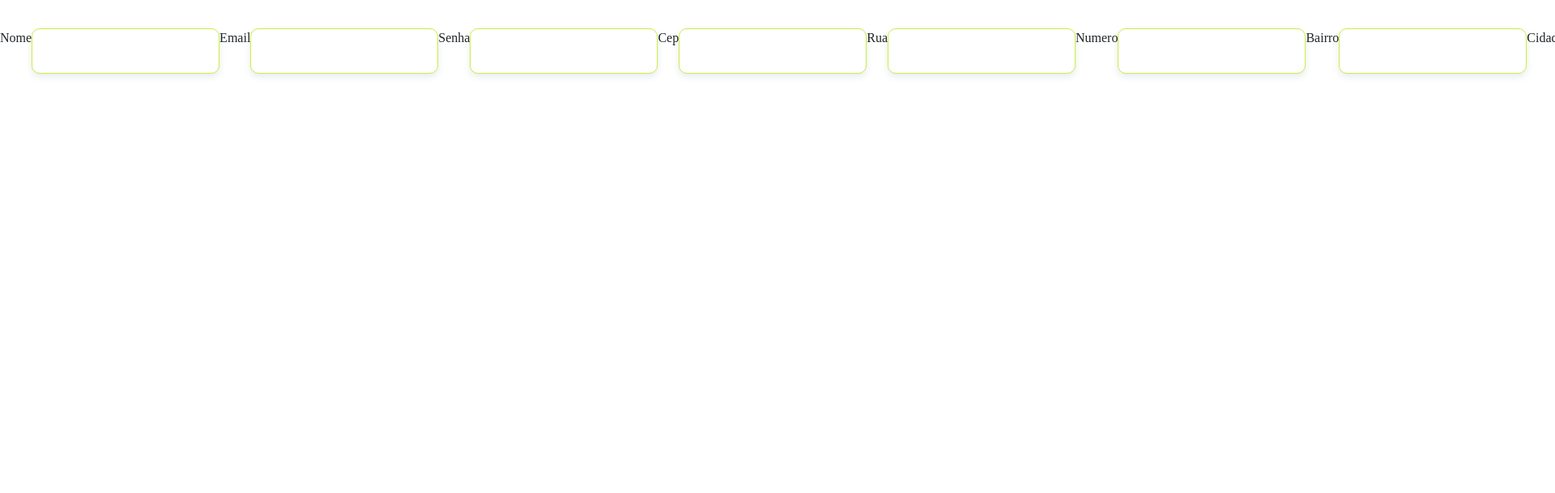
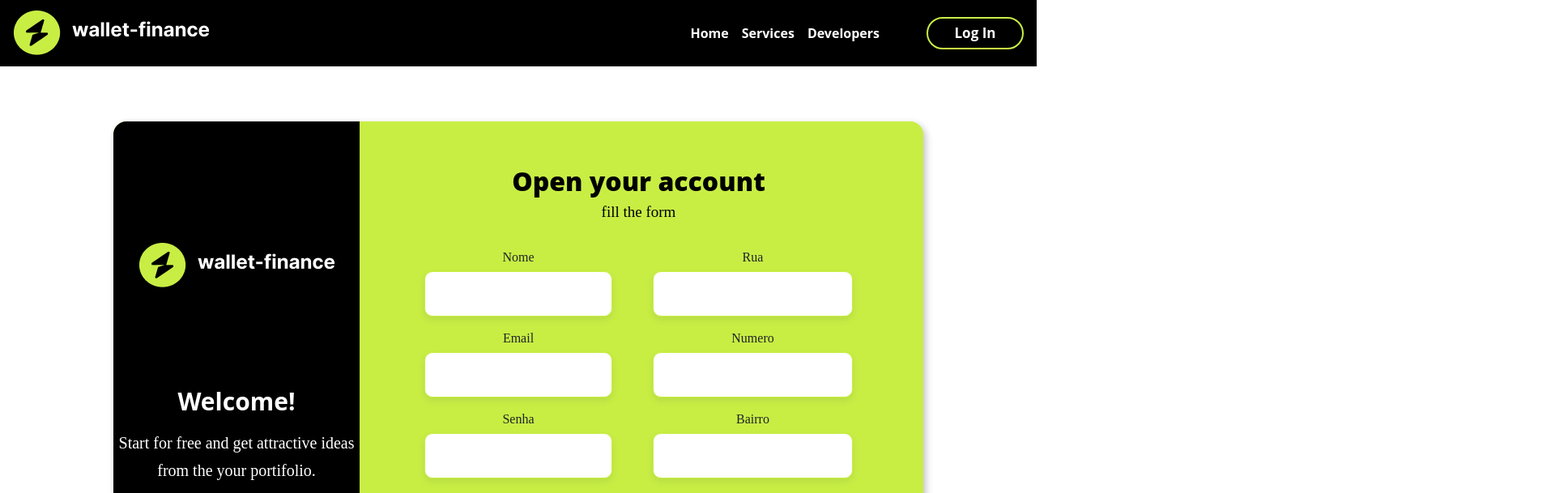
Before and after one commit to thiagofreitascarneiro/wallet-Finance, a Vue app: page /register in a window 1280 px wide. Shown: the top 609 px of the page at 81% size, 1920 px wide, since content can reach past the window. Built offline with nearby package versions, Linux system fonts and the light colour scheme.

Commit message:
creating page register

```diff
--- a/src/assets/scss/global.scss
+++ b/src/assets/scss/global.scss
@@ -89,6 +89,9 @@ a {
       }
       &:active {
 
+      }
+      &:hover {
+        text-decoration: none;
       }
 
 
--- a/src/views/RegisterUser.vue
+++ b/src/views/RegisterUser.vue
@@ -1,9 +1,29 @@
 <template>
     <section class="container-register">
+        <NavBar/>
         <div class="register-content">
+           <div class="content-logo">
+                <picture>
+                    <source src="../../public/images/logo.png?t=3">
+                    <img src="../../public/images/logo.png?t=3" alt="">
+                </picture>
+                <h2>
+                    Welcome!
+                </h2>
+                <p>Start for free and get attractive ideas from the your portifolio.</p>
+                <button class="button-transparent">
+                    <router-link to="/login">
+                        Log In
+                    </router-link>
+                </button>
+           </div>
+           <div class="content-register">
+                <h2>Open your account</h2>
+                <p>fill the form</p>
+                <div class="form-register">
                     <form>
-
-                <label for="nome">Nome</label>
+                        <div class="form-part-1">
+                            <label for="nome" style="margn-left:50px">Nome</label>
                             <input id="nome" name="nome" type="text" v-model="nome">
 
                             <label for="email">Email</label>
@@ -12,9 +32,14 @@
                             <label for="senha">Senha</label>
                             <input id="senha" name="senha" type="password" v-model="senha">
 
+                            <label for="senha">Senha</label>
+                            <input id="senha" name="senha" type="password" v-model="senha">
+
                             <label for="cep">Cep</label>
                             <input id="cep" name="cep" type="text" v-model="cep" @keyup="preencherCep">
 
+                        </div>
+                        <div class="form-part-2">
                             <label for="rua">Rua</label>
                             <input id="rua" name="rua" type="text" v-model="rua">
 
@@ -29,60 +54,137 @@
 
                             <label for="estado">Estado</label>
                             <input id="estado" name="estado" type="text" v-model="estado">
+                            <div class="button">
+                                <slot></slot>
+                            </div>
+                        </div>
 
 
                     </form>
+                </div>
+
+            </div>
         </div>
     </section>
 
 </template>
 
 <script>
+import NavBar from '../components/NavBar.vue';
+
 export default {
+    name: 'RegisterUser',
+    data() {
+        return {
 
+        }
+    },
+
+    components: {
+        NavBar
+    }
 }
 </script>
 
 <style lang="scss" scoped>
 @import "../assets/scss/global";
 
+.container-register {
+    display: flex;
+    justify-content: center;
+    margin-top: 150px;
+    .register-content {
+        width: 1000px;
+        height: 750px;
+        background: $cor2;
+        box-shadow: 3px 4px 10px rgba(0, 0, 0, 0.25);
+        border-radius: 16px;
+        display: flex;
+        .content-logo {
+            width: 304px;
+            height: 750px;
+            background: $black;
+            border-radius: 16px 0px 0px 16px;
+            display: flex;
+            flex-direction: column;
+            text-align: center;
+            align-items: center;
+
+            img {
+                margin-top: 150px;
+
+            }
+            h2 {
+                font-family: $font;
+                font-style: normal;
+                font-weight: 700;
+                font-size: 30px;
+                line-height: 39px;
+                color: $white;
+                margin-top: 120px;
+            }
+            p {
+                font-family: $fontText;
+                font-style: normal;
+                font-weight: 500;
+                font-size: 20px;
+                line-height: 34px;
+                color: $white;
+                margin-top: 15px;
+            }
+            .image-idea {
+                img {
+                    width: 100px;
+                }
+            }
+
+            .button-transparent {
+                margin-top: 80px;
+            }
+        }
+        .content-register {
+            display: flex;
+            flex-direction: column;
+            text-align: center;
+            align-items: center;
+            align-content: center;
+            margin-left: 80px;
+
+            h2 {
+                font-family: $font;
+                font-style: normal;
+                font-weight: 800;
+                font-size: 32px;
+                line-height: 48px;
+                text-align: center;
+                color: $black;
+                margin-top: 50px;
+                }
+            p {
+                font-family: $fontText;
+                font-style: normal;
+                font-weight: 500;
+                font-size: 19px;
+                line-height: 28px;
+                color: $black;
+                margin-bottom: 30px;
+            }
+            .form-register {
+                display: flex;
+                flex-direction: column;
                 form {
                     display: flex;
-          margin-top:35px;
-          max-width: 300px;
-          .button {
-          margin-top: 30px;
-          box-shadow: 0px 4px 4px rgba(0, 0, 0, 0.25);
-          border-radius: 10px;
-          width: 350px;
-          height: 48px;
+                   .form-part-1 {
+                    display: flex;
+                    flex-direction: column;
                    }
-          .forgot-password {
-            text-align: end;
-            margin-top: 10px;
-            a {
-              font-family: $fontText !important;
-              font-style: normal !important;
-              font-weight: 700 !important;
-              font-size: 14px !important;
-              line-height: 17px !important;
-              color: $colorTextBlack !important;
-              cursor: pointer;
-              &::after {
-                  background: none repeat scroll 0 0 transparent;
-                  bottom: 0;
-                  content: "";
-                  display: block;
-                  height: 2px;
-                  left: 50%;
-                  position: absolute;
-                  background: $cor2;
-                  transition: width 0.3s ease 0s, left 0.3s ease 0s;
+
+                   .form-part-2 {
+                    display: flex;
+                    flex-direction: column;
+                    margin-left: 50px;
                    }
-                &:hover::after {
-                  width: 100%;
-                  left: 0;
-
+                }
             }
 
         }
@@ -90,4 +192,5 @@ form {
     }
 }
 
+
 </style>
```
Also changed, not shown: public/images/idea.png (added). Lines whose indentation alone changed are shown as unchanged.
